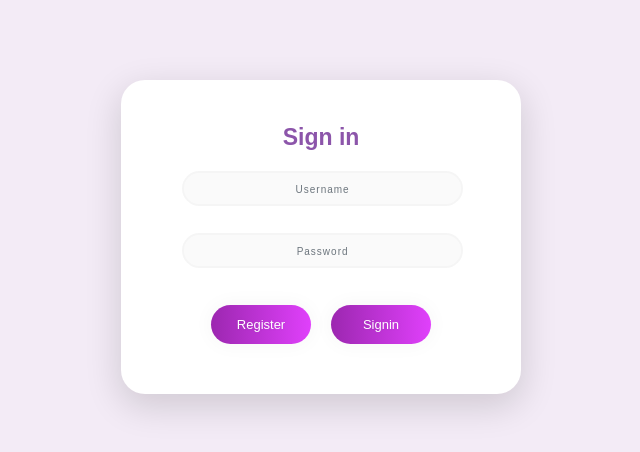
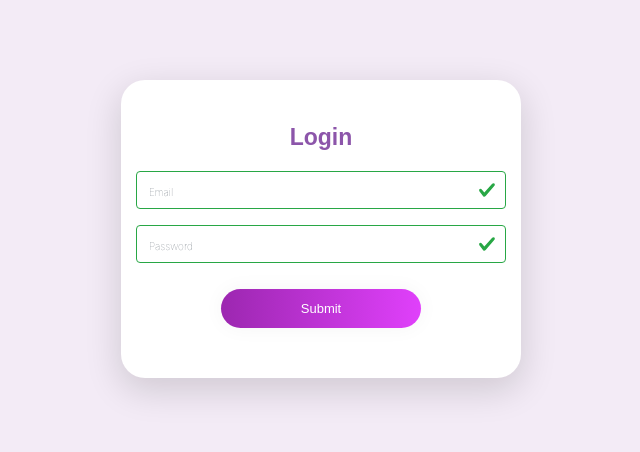
Before and after one commit to bhagyashreemeher/foodapp, a React (Create React App) app: page /signin in a window 1280 px wide. Shown: the top 452 px of the page, without its empty margins (319-959 px from the left). Built offline with nearby package versions, Linux system fonts and the light colour scheme.

Commit message:
updated login component

```diff
--- a/src/views/user/Login.jsx
+++ b/src/views/user/Login.jsx
@@ -1,57 +1,49 @@
-import React, { Component } from "react";
+import React from "react";
+import { useForm } from 'react-hook-form';
 import { Form } from "react-bootstrap";
 import { Button } from "react-bootstrap";
 
-export default class Login extends Component {
-  // eslint-disable-next-line no-useless-constructor
-  constructor(props) {
-    super(props);
-  }
+const Login = (props) => {
+  const { register, handleSubmit, errors } = useForm();
+  const onSubmit = data => console.log(data);
 
-  render() {
   return (
     <div className="container">
       <p className="sign" align="center">
-          Sign in
+        Login
         </p>
-        <Form className="login">
-          <Form.Control
-            className="un"
-            type="text"
+      <form className="login" onSubmit={handleSubmit(onSubmit)}>
+        <div className="form-group row">
+          <div className="col-sm-12">
+            <input type="email" name="email" className={errors.email ? 'form-control is-invalid' : 'form-control is-valid'} ref={register({ required: true, maxLength: 80 })} id="inputEmail" placeholder="Email" />
+          </div>
+          <div className="col-sm-12">
+            <small id="email-help" className="text-danger">
+              {errors.email && "Email is required"}
+            </small>
+          </div>
+        </div>
+        <div className="form-group row">
+          <div className="col-sm-12">
+            <input type="password" name="password" ref={register({ required: true, maxLength: 80 })} className={errors.password ? 'form-control is-invalid' : 'form-control is-valid'} id="inputEmail" placeholder="Password" />
+          </div>
+          <div className="col-sm-12">
+            <small id="password-help" className="text-danger">
+              {errors.password && "Password is required"}
+            </small>
+          </div>
+        </div>
+        <div className="row justify-content-center">
+          <input
+            type="submit"
+            className="submit col-md-6"
+            // onClick={() => props.history.push("/signup")}
             align="center"
-            placeholder="Username"
           />
-          <Form.Control
-            className="pass"
-            type="password"
-            align="center"
-            placeholder="Password"
-          />
-          <div  className="row justify-content-center">
-            <Button
-              className="submit col-md-3"
-              onClick={(event) => {
-                event.preventDefault();
-                this.props.history.push("/signup");
-              }}
-              align="center"
-            >
-              Register
-            </Button>
-            <Button
-              className="submit col-md-3"
-              align="center"
-              onClick={(event) => {
-                event.preventDefault();
-                console.log("hello");
-              }}s
-            >
-              Signin
-            </Button>
         </div>
-          {/* <p class="forgot" align="center"><a href="#">Forgot Password?</p> */}
-        </Form>
+      </form>
     </div>
   );
 }
-}
+
+export default Login;
```
Lines whose indentation alone changed are shown as unchanged.
